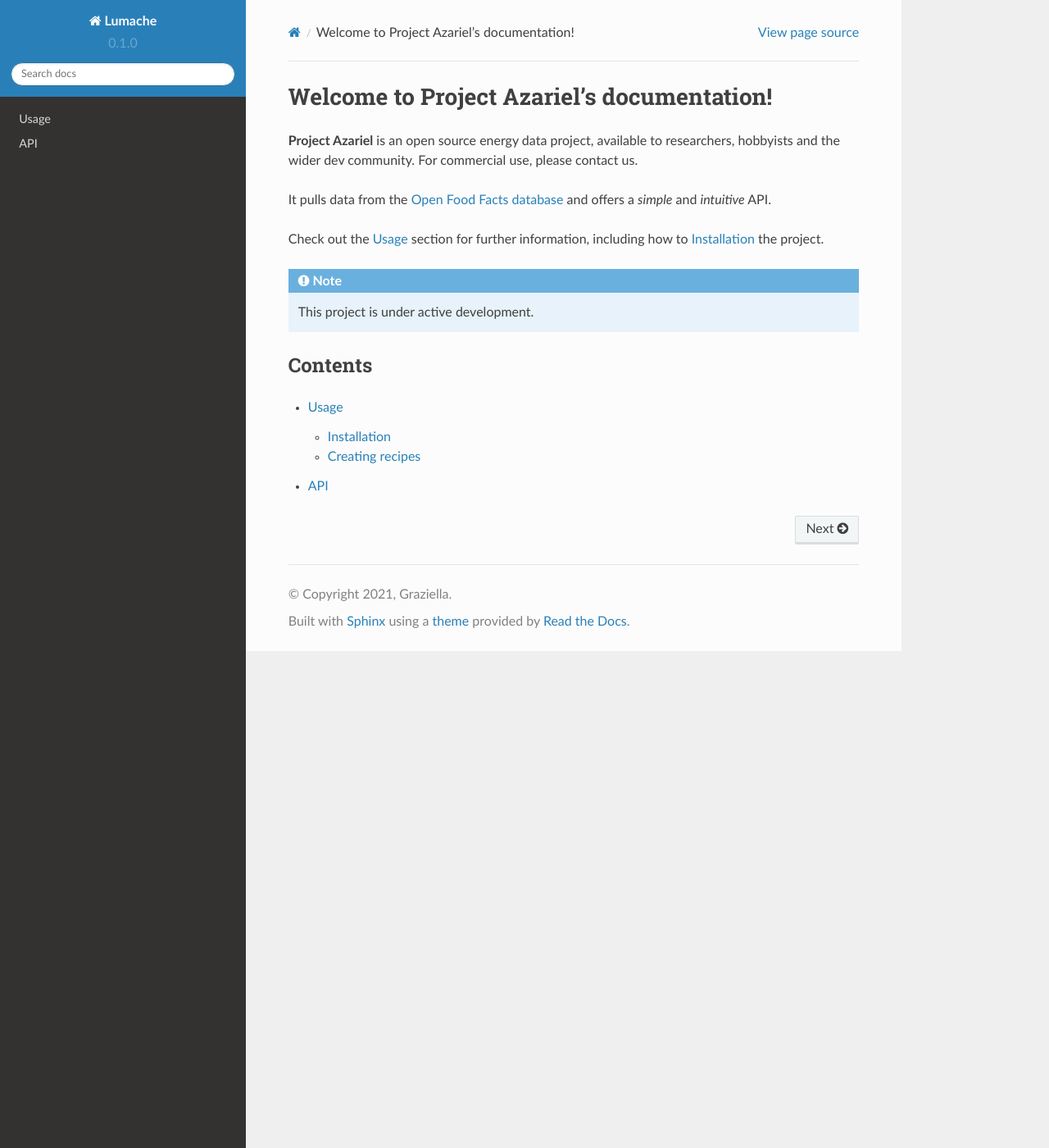
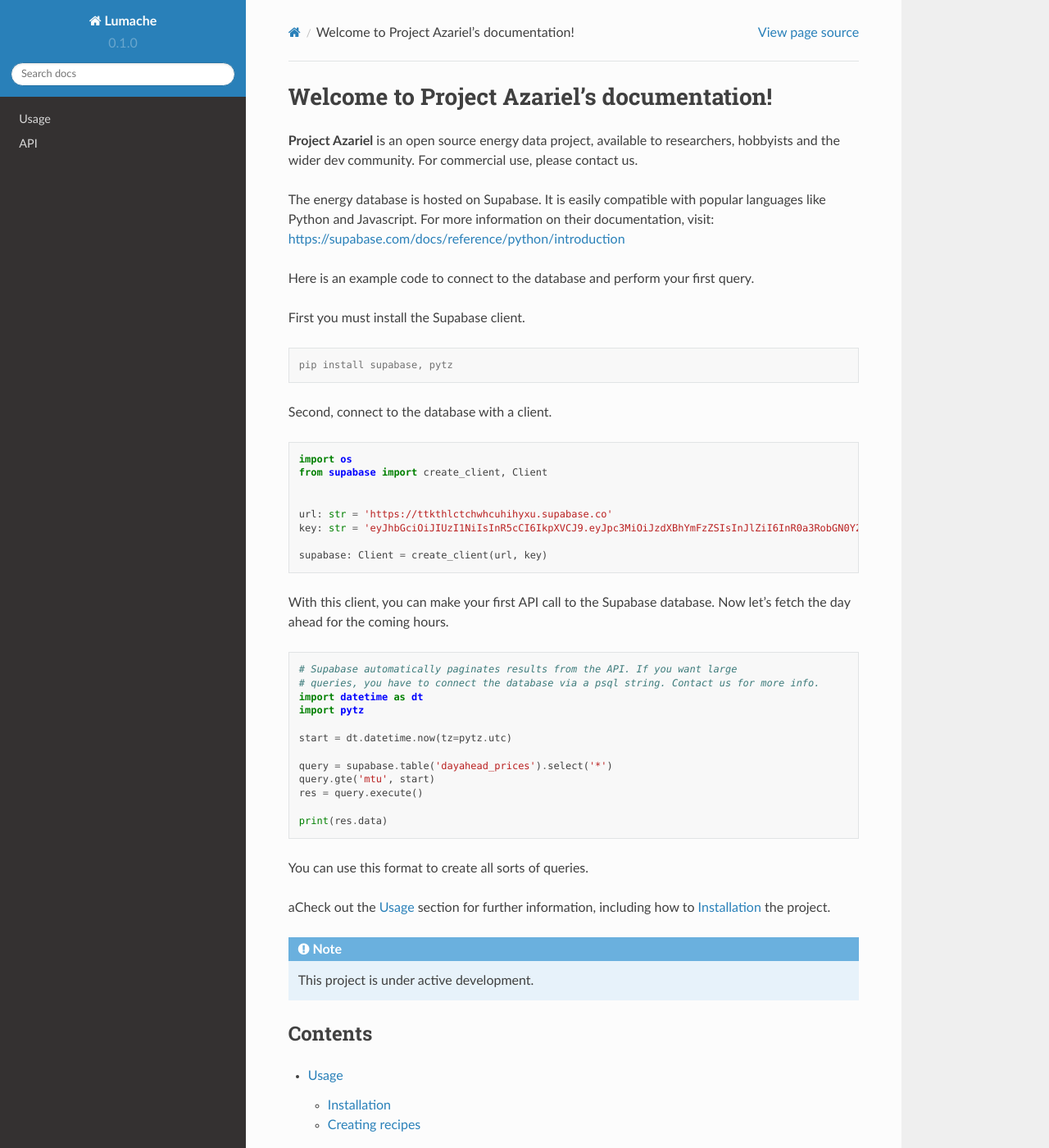
Before and after one commit to olafnekeman/Project-Azariel, a Sphinx documentation site: the page built from docs/source/index.rst, in a window 1280 px wide and 1400 px high. Shown: the whole window at 82% size. Built offline with Sphinx 7.4.7 and the Read the Docs theme 2.0.0, drawn with Linux system fonts in a browser that asks for light colours.

Commit message:
Update index.rst
added the setup

```diff
--- a/docs/source/index.rst
+++ b/docs/source/index.rst
@@ -3,12 +3,49 @@
 
 **Project Azariel** is an open source energy data project, available to researchers, hobbyists and the wider dev community. For commercial use, please contact us.
 
+The energy database is hosted on Supabase. It is easily compatible with popular languages like Python and Javascript. For more information on their documentation, visit: https://supabase.com/docs/reference/python/introduction
+
+Here is an example code to connect to the database and perform your first query.
+
+First you must install the Supabase client.
+
+.. code-block:: console
+
+    pip install supabase, pytz
+
+Second, connect to the database with a client.
+
+.. code-block:: python
+
+    import os
+    from supabase import create_client, Client
 
 
-It pulls data from the `Open Food Facts database <https://world.openfoodfacts.org/>`_
-and offers a *simple* and *intuitive* API.
+    url: str = 'https://ttkthlctchwhcuhihyxu.supabase.co'
+    key: str = 'eyJhbGciOiJIUzI1NiIsInR5cCI6IkpXVCJ9.eyJpc3MiOiJzdXBhYmFzZSIsInJlZiI6InR0a3RobGN0Y2h3aGN1aGloeXh1Iiwicm9sZSI6ImFub24iLCJpYXQiOjE3MDYwMzI3MTUsImV4cCI6MjAyMTYwODcxNX0.kfwP0rRZJ8wd63zHcCdkF__QDtjIQxbBeQEpxq8kJX8'
 
-Check out the :doc:`usage` section for further information, including
+    supabase: Client = create_client(url, key)
+
+With this client, you can make your first API call to the Supabase database. Now let's fetch the day ahead for the coming hours.
+
+.. code-block:: python
+
+    # Supabase automatically paginates results from the API. If you want large
+    # queries, you have to connect the database via a psql string. Contact us for more info.
+    import datetime as dt
+    import pytz
+
+    start = dt.datetime.now(tz=pytz.utc)
+
+    query = supabase.table('dayahead_prices').select('*')
+    query.gte('mtu', start)
+    res = query.execute()
+
+    print(res.data)
+
+You can use this format to create all sorts of queries.
+
+aCheck out the :doc:`usage` section for further information, including
 how to :ref:`installation` the project.
 
 .. note::
```
